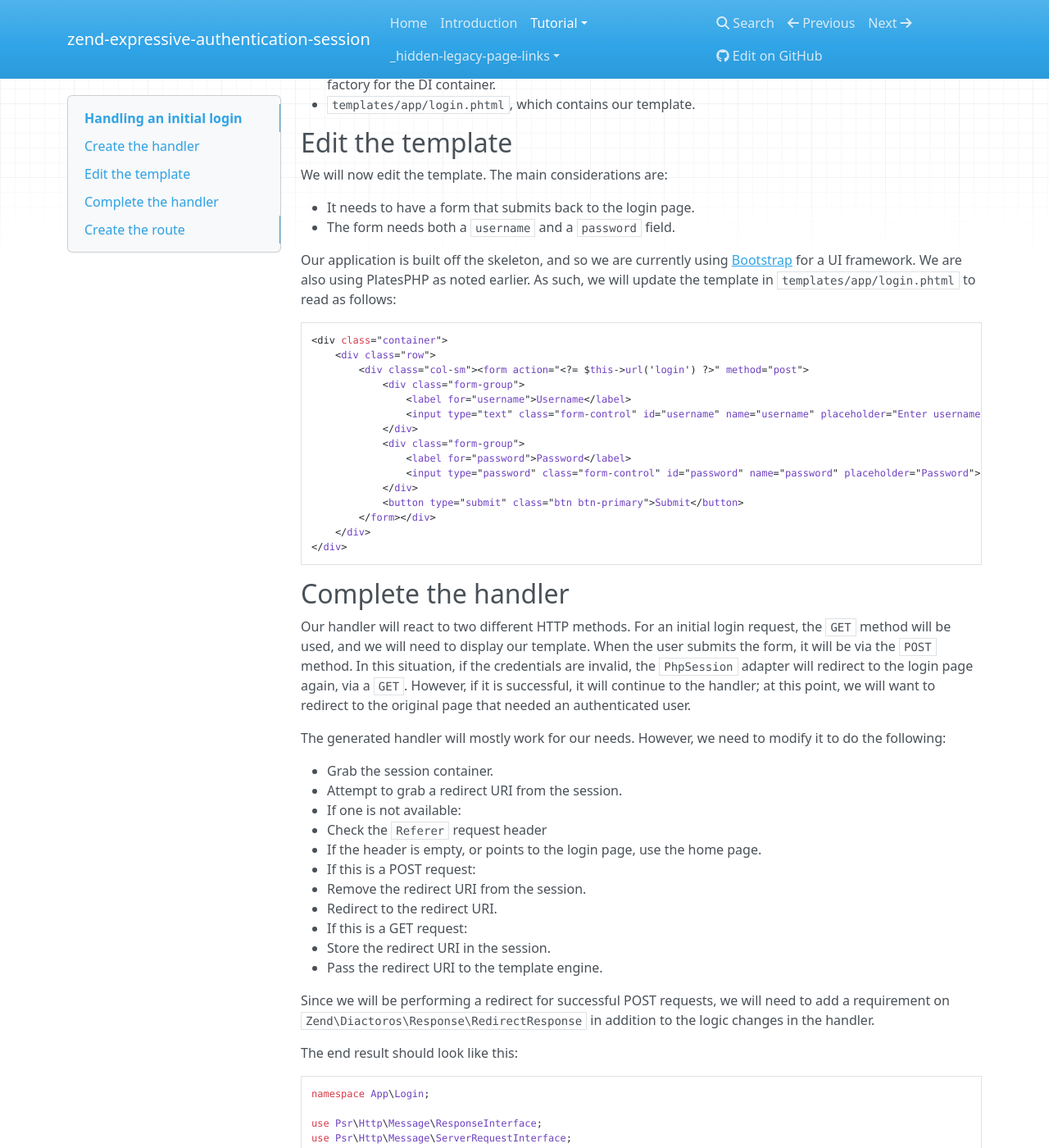
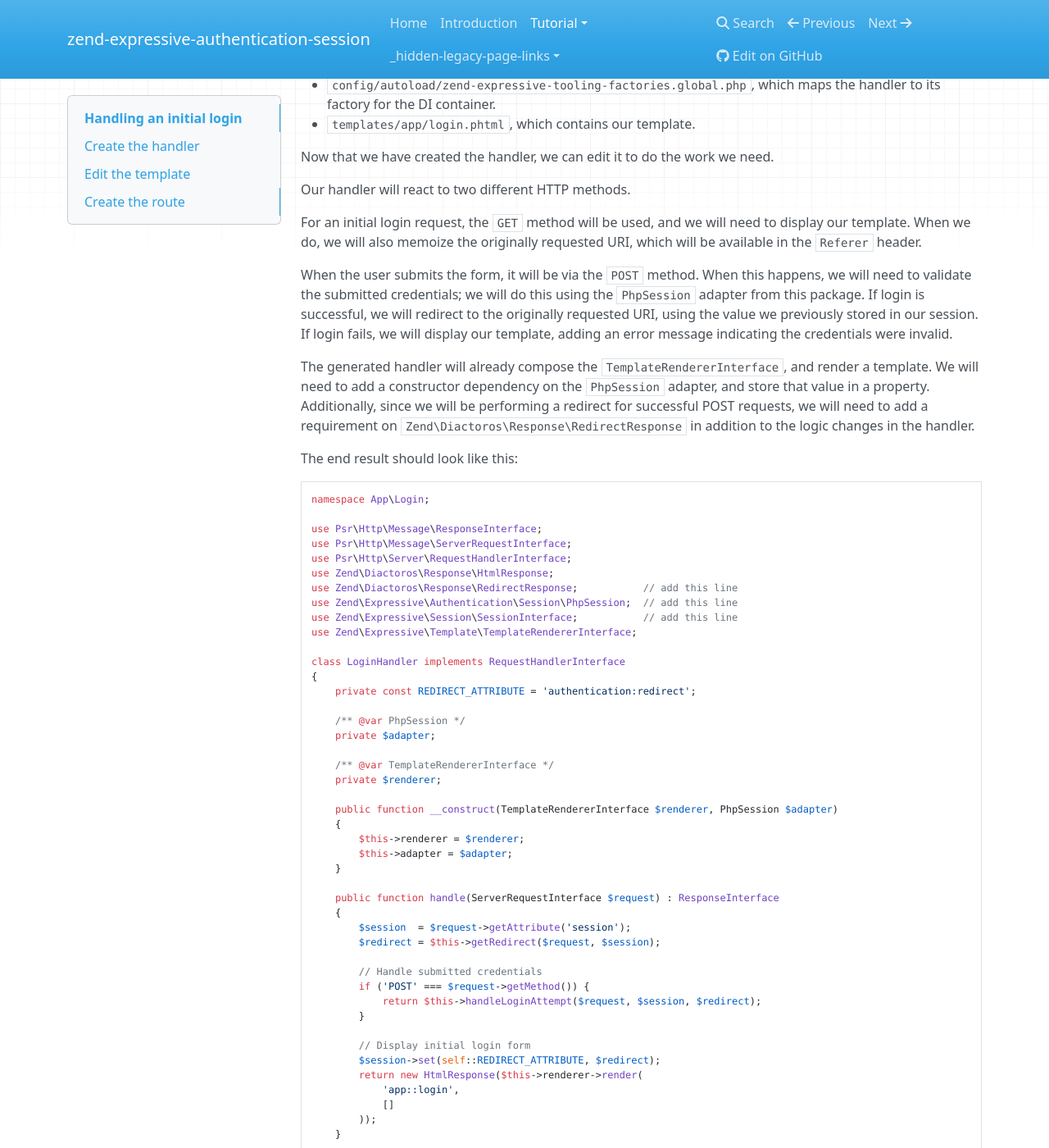
Before and after one commit to mezzio/mezzio-authentication-session, an MkDocs documentation site: the page built from docs/book/v1/login-handler.md, in a window 1280 px wide and 1400 px high, scrolled down 894 px. Shown: the whole window at 82% size. Built offline with MkDocs 1.6.1, drawn with Linux system fonts in a browser that asks for light colours; nearby versions of some CDN libraries; old or Windows-style settings are respelled for this version of MkDocs; some of the changed text lies outside the part shown.

Commit message:
Refactor LoginHandler to process credentials
This patch refactors the LoginHandler documentation page as follows:

- I moved creation of the handler to be the first step, mimicing the
  steps in the introduction.
- I rewrote the handler to accept the authentication adapter as a
  constructor argument. During `POST` requests, it uses the adapter
  to validate the credentials. On success, it redirects to the
  originally requested page, and on failure it re-displays the form with
  an error message.
- I updated the template to display an error message when present.
- I updated routing to use `route()` and specify both `GET` and `POST`
  as valid methods. The pipeline now only uses the session middleware
  and login handler.

````diff
--- a/docs/book/v1/login-handler.md
+++ b/docs/book/v1/login-handler.md
@@ -10,10 +10,10 @@ path to which to redirect when the adapter does not detect a user. In this
 chapter, we'll detail how to create a handler for getting these details, as well
 as how to set up routing for it.
 
-Roughly, the steps are:
+Roughly, what we need to do is:
 
-- Create a handler that will display a form, directing it to the originally
-  requested location.
+- Create a handler that will both display and handle a login form, redirecting
+  to the originally requested location once a successful authentication occurs.
 - Create a template with a form for capturing the username and password, with
   the form action set to the originally requested location.
 - Create a route to the new handler.
@@ -48,12 +48,132 @@ or updated:
   handler to its factory for the DI container.
 - `templates/app/login.phtml`, which contains our template.
 
+Now that we have created the handler, we can edit it to do the work we need.
+
+Our handler will react to two different HTTP methods.
+
+For an initial login request, the `GET` method will be used, and we will need to
+display our template. When we do, we will also memoize the originally requested
+URI, which will be available in the `Referer` header.
+
+When the user submits the form, it will be via the `POST` method. When this
+happens, we will need to validate the submitted credentials; we will do this
+using the `PhpSession` adapter from this package. If login is successful, we
+will redirect to the originally requested URI, using the value we previously
+stored in our session. If login fails, we will display our template, adding an
+error message indicating the credentials were invalid.
+
+The generated handler will already compose the `TemplateRendererInterface`, and
+render a template. We will need to add a constructor dependency on the
+`PhpSession` adapter, and store that value in a property. Additionally, since we
+will be performing a redirect for successful POST requests, we will need to add
+a requirement on `Zend\Diactoros\Response\RedirectResponse` in addition to the
+logic changes in the handler.
+
+The end result should look like this:
+
+```php
+namespace App\Login;
+
+use Psr\Http\Message\ResponseInterface;
+use Psr\Http\Message\ServerRequestInterface;
+use Psr\Http\Server\RequestHandlerInterface;
+use Zend\Diactoros\Response\HtmlResponse;
+use Zend\Diactoros\Response\RedirectResponse;           // add this line
+use Zend\Expressive\Authentication\Session\PhpSession;  // add this line
+use Zend\Expressive\Session\SessionInterface;           // add this line
+use Zend\Expressive\Template\TemplateRendererInterface;
+
+class LoginHandler implements RequestHandlerInterface
+{
+    private const REDIRECT_ATTRIBUTE = 'authentication:redirect';
+
+    /** @var PhpSession */
+    private $adapter;
+
+    /** @var TemplateRendererInterface */
+    private $renderer;
+
+    public function __construct(TemplateRendererInterface $renderer, PhpSession $adapter)
+    {
+        $this->renderer = $renderer;
+        $this->adapter = $adapter;
+    }
+
+    public function handle(ServerRequestInterface $request) : ResponseInterface
+    {
+        $session  = $request->getAttribute('session');
+        $redirect = $this->getRedirect($request, $session);
+
+        // Handle submitted credentials
+        if ('POST' === $request->getMethod()) {
+            return $this->handleLoginAttempt($request, $session, $redirect);
+        }
+
+        // Display initial login form
+        $session->set(self::REDIRECT_ATTRIBUTE, $redirect);
+        return new HtmlResponse($this->renderer->render(
+            'app::login',
+            []
+        ));
+    }
+
+    private function getRedirect(
+        ServerRequestInterface $request,
+        SessionInterface $session
+    ) : string {
+        $redirect = $session->get(self::REDIRECT_ATTRIBUTE);
+
+        if (! $redirect) {
+            $redirect = $request->getHeaderLine('Referer');
+            if (in_array($redirect, ['', '/login'], true)) {
+                $redirect = '/';
+            }
+        }
+
+        return $redirect;
+    }
+
+    private function handleLoginAttempt(
+        ServerRequestInterface $request,
+        SessionInterface $session,
+        string $redirect
+    ) : ResponseInterface {
+        // Login was successful
+        if ($this->adapter->authenticate($request)) {
+            $session->unset(self::REDIRECT_ATTRIBUTE);
+            return new RedirectResponse($redirect);
+        }
+
+        // Login failed
+        return new HtmlResponse($this->renderer->render(
+            'app::login',
+            ['error' => 'Invalid credentials; please try again']
+        ));
+    }
+}
+```
+
+With these changes in place, our handler is now ready. However, we need to
+update our factory, as we've added a new dependency!
+
+To do this, do the following from the command line, in the project root
+directory:
+
+```bash
+$ rm src/App/Login/LoginHandlerFactory.php
+$ ./vendor/bin/expressive factory:create "App\Login\LoginHandler"
+```
+
+This will regenerate the factory for you.
+
 ## Edit the template
 
 We will now edit the template. The main considerations are:
 
 - It needs to have a form that submits back to the login page.
 - The form needs both a `username` and a `password` field.
+- We need to display an error message if one was provided.
 
 Our application is built off the skeleton, and so we are currently using
 [Bootstrap](https://getbootstrap.com) for a UI framework. We are also using
@@ -64,6 +184,11 @@ PlatesPHP as noted earlier. As such, we will update the template in
 <div class="container">
     <div class="row">
         <div class="col-sm"><form action="<?= $this->url('login') ?>" method="post">
+            <?php if (isset($error)) : ?>
+            <div class="alert alert-danger" role="alert">
+                <?= $this->escapeHtml($error) ?>
+            </div>
+            <?php endif ?>
             <div class="form-group">
                 <label for="username">Username</label>
                 <input type="text" class="form-control" id="username" name="username" placeholder="Enter username">
@@ -78,163 +203,52 @@ PlatesPHP as noted earlier. As such, we will update the template in
 </div>
 ```
 
-## Complete the handler
+## Create the route
 
-Our handler will react to two different HTTP methods. For an initial login
-request, the `GET` method will be used, and we will need to display our
-template. When the user submits the form, it will be via the `POST` method. In
-this situation, if the credentials are invalid, the `PhpSession` adapter will
-redirect to the login page again, via a `GET`. However, if it is successful, it
-will continue to the handler; at this point, we will want to redirect to the
-original page that needed an authenticated user.
-
-The generated handler will mostly work for our needs. However, we need to modify
-it to do the following:
-
-- Grab the session container.
-- Attempt to grab a redirect URI from the session.
-- If one is not available:
-  - Check the `Referer` request header
-  - If the header is empty, or points to the login page, use the home page.
-- If this is a POST request:
-  - Remove the redirect URI from the session.
-  - Redirect to the redirect URI.
-- If this is a GET request:
-  - Store the redirect URI in the session.
-  - Pass the redirect URI to the template engine.
-
-Since we will be performing a redirect for successful POST requests, we will
-need to add a requirement on `Zend\Diactoros\Response\RedirectResponse` in
-addition to the logic changes in the handler.
-
-The end result should look like this:
+From here, we need to create a route for the new handler that handles two HTTP
+methods: `GET` for displaying the initial form, and `POST` for validating
+submitted credentials. Open up your `config/routes.php` file, and edit it to add
+the following within its callback:
 
 ```php
-namespace App\Login;
-
-use Psr\Http\Message\ResponseInterface;
-use Psr\Http\Message\ServerRequestInterface;
-use Psr\Http\Server\RequestHandlerInterface;
-use Zend\Diactoros\Response\HtmlResponse;
-use Zend\Diactoros\Response\RedirectResponse;           // add this line
-use Zend\Expressive\Template\TemplateRendererInterface;
-
-class LoginHandler implements RequestHandlerInterface
-{
-    private const REDIRECT_ATTRIBUTE = 'authentication:redirect';
-
-    /**
-     * @var TemplateRendererInterface
-     */
-    private $renderer;
-
-    public function __construct(TemplateRendererInterface $renderer)
-    {
-        $this->renderer = $renderer;
-    }
-
-    /**
-     * {@inheritDoc}
-     */
-    public function handle(ServerRequestInterface $request) : ResponseInterface
-    {
-        $session = $request->getAttribute('session');
-        $redirect = $session->get(self::REDIRECT_ATTRIBUTE);
-
-        if (! $redirect) {
-            $redirect = $request->getHeaderLine('Referer');
-            if (in_array($redirect, ['', '/login'], true)) {
-                $redirect = '/';
-            }
-        }
-
-        if ('POST' === $request->getMethod()) {
-            // Successful login; redirect to original page.
-            $session->unset(self::REDIRECT_ATTRIBUTE);
-            return new RedirectResponse($redirect);
-        }
-
-        // Requesting login
-        $session->set(self::REDIRECT_ATTRIBUTE, $redirect);
-        return new HtmlResponse($this->renderer->render(
-            'app::login',
-            []
-        ));
-    }
-}
-```
-
-With these changes in place, our handler is now ready.
-
-## Create the route
-
-From here, we need to create two routes for the new handler, one to handle the
-incoming `GET` request for displaying the form, and the second to handle `POST`
-requests for validating the credentials. Open up your `config/routes.php` file,
-and edit it to add the following within its callback:
-
-```php
-$app->get(
+$app->route(
     '/login',
     [
         Zend\Expressive\Session\SessionMiddleware::class,
         App\Login\LoginHandler::class,
     ],
+    ['GET', 'POST'],
     'login'
-);
-$app->post(
-    '/login',
-    [
-        Zend\Expressive\Session\SessionMiddleware::class,
-        Zend\Expressive\Authentication\AuthenticationMiddleware::class,
-        App\Login\LoginHandler::class,
-    ]
 );
 ```
 
 Let's unpack the above a bit.
 
-First, we create a route that will respond to a `GET` request only. This
-one contains only the session middleware and our handler. We need the session
-middleware so that we have the session container available in our handler, for
-the purpose of retrieving and setting our redirect URI.
+First, we are using the `route()` method, as we want to create a _single_ route
+to respond to _multiple_ HTTP methods. This method has a required third argument,
+which is an array of HTTP methods; we specify `GET` and `POST` in this array.
 
-Second, we create a route that handles the `POST` request. This one sandwiches
-the `AuthenticationMiddleware` between the session middleware and our login
-handler.
+Second, we are indicating that we want the route to respond to the exact path
+`/login`; we provide this via the initial method argument.
 
-Why two separate routes?
+Third, we are providing a name for this route via the optional fourth argument;
+this is what allows us to call `$this->url('login')` in our template in order to
+generate the URL to the login page.
 
-When the `AuthenticationMiddleware` handles a request,
-it calls on the adapter to authenticate the request. The adapter then returns
-either a `UserInterface` instance, or `null`. In the latter case, the middleware
-then produces an "unauthorized response", which is in turn generated by the
-adapter. The `PhpSession` adapter redirects to the configured login URL at this
-point.
-
-As such, if we did a single route that handled both `GET` and `POST` requests,
-we would end up in an infinite redirect loop situation the first time we
-requested the login page, as we'd never have an authenticated user!
-
-When we do a `POST` request, if authentication fails, it redirects to the login
-page. However, if it succeeds, it continues on to the next handler. This is why
-the handler checks to see if it was requested via `POST`, and redirects to the
-original page when that condition occurs.
-
-In each case, we are specifiying a _pipeline_ for the handler. This approach
-allows us to only include the session and/or authentication middleware where its
-needed. In the case of the `PhpSession` adapter provided by this package, we
-need to _always_ include the `SessionMiddleware` in any pipeline where we are
-checking for an authenticated user, as the adapter will query the session for a
-user.
+Finally, for the middleware argument, we are providing a [pipeline](https://docs.zendframework.com/zend-expressive/v1/getting-started/features/#pipelines),
+by providing an _array_ of middleware to execute. The first item in the pipeline
+is the `SessionMiddleware` from zend-expressive-session; this is required to
+ensure we have a session container injected into the request. The second item is
+our login handler itself, which will then do the actual work of creating a
+response.
 
 With this in place, any routes we write that require authentication will now:
 
 - Redirect to the `/login` page, which will require that:
 - A user provides credentials and submits the form back to the `/login` page,
   which will:
-- Allow the `PhpSession` adapter to validate the credentials and store the user
-  details in the session, and:
+- Process the credentials via the `PhpSession` adapter, which will store
+  identified user details in the session, and:
 - Ultimately give them access (assuming any roles associated with them are
   authorized), and:
 - Redirect them back to the originally requested page.
````
